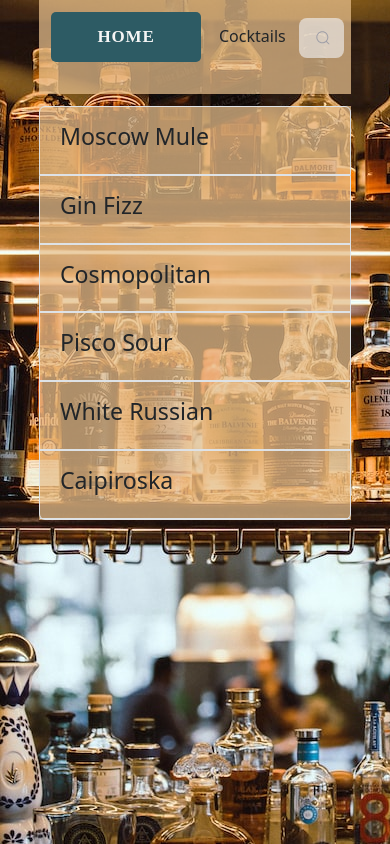
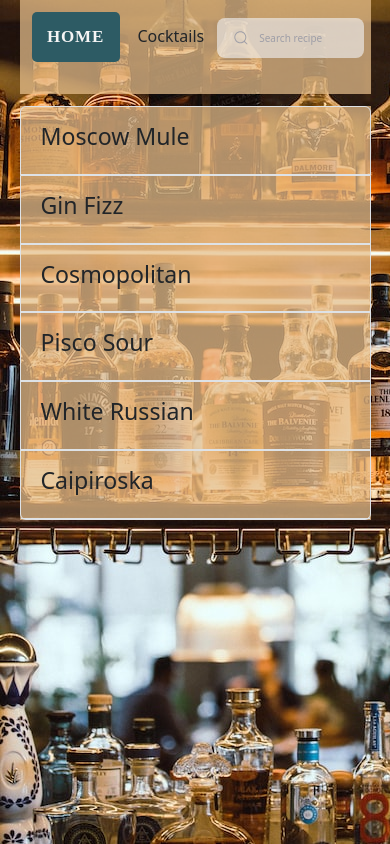
Before and after one commit to ignaciomele/cocktail-recipe, a React (Create React App) app: page /cocktails-list in a window 390 px wide. Built offline with nearby package versions, Linux system fonts and the light colour scheme.

Commit message:
fixing cocktailsList header responsive

```diff
--- a/src/components/cocktailsList/cocktailsList.css
+++ b/src/components/cocktailsList/cocktailsList.css
@@ -241,6 +241,9 @@
 
 
 @media (max-width: 800px) {
+    .div-cocktails-content {
+        width: 90%;
+    }
     .div-cocktails-header {
         display: flex;
         flex-direction: row;
@@ -278,7 +281,7 @@
     transition: all 0.5s;
     padding: 0.35em;
     letter-spacing: 0.05em;
-    width: 150px;
+    width: 88px;
     height: 50px;
     border-radius: 5px;
     font-family: 'Kalam', cursive;
```
